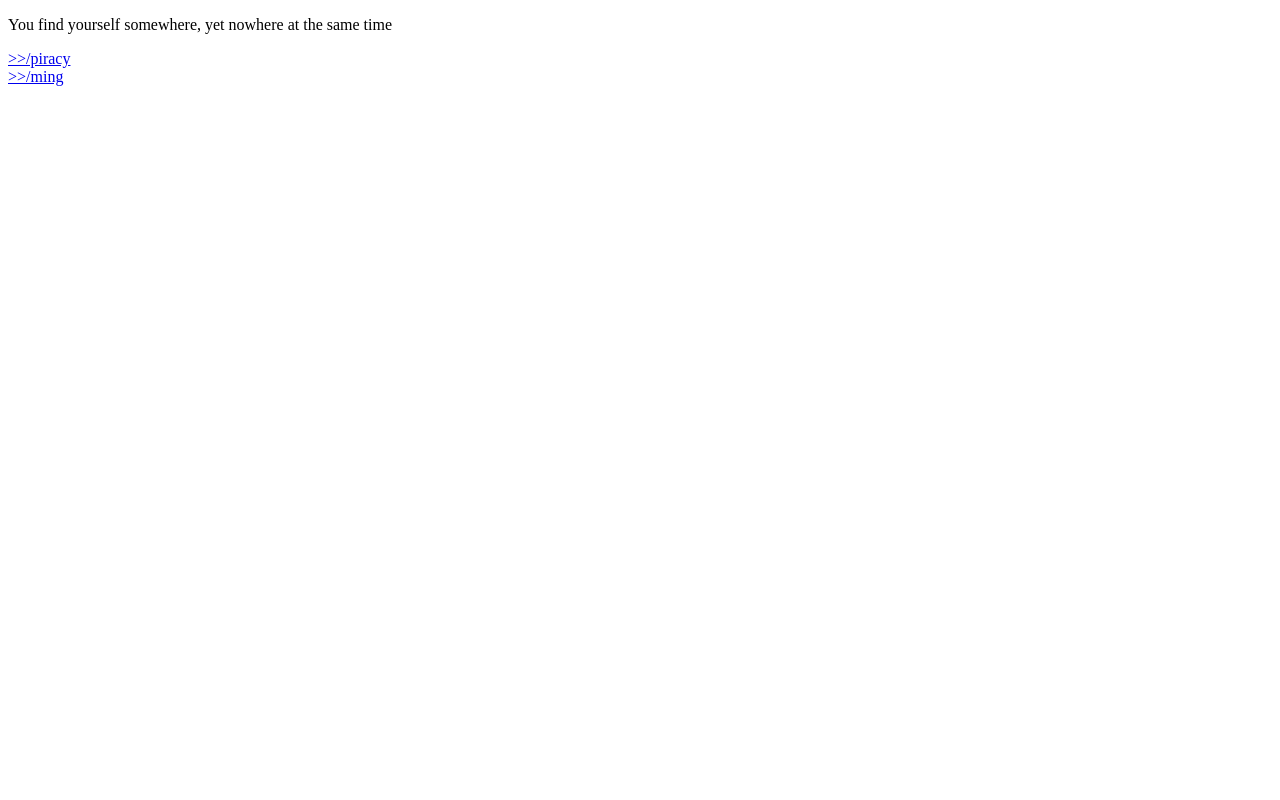
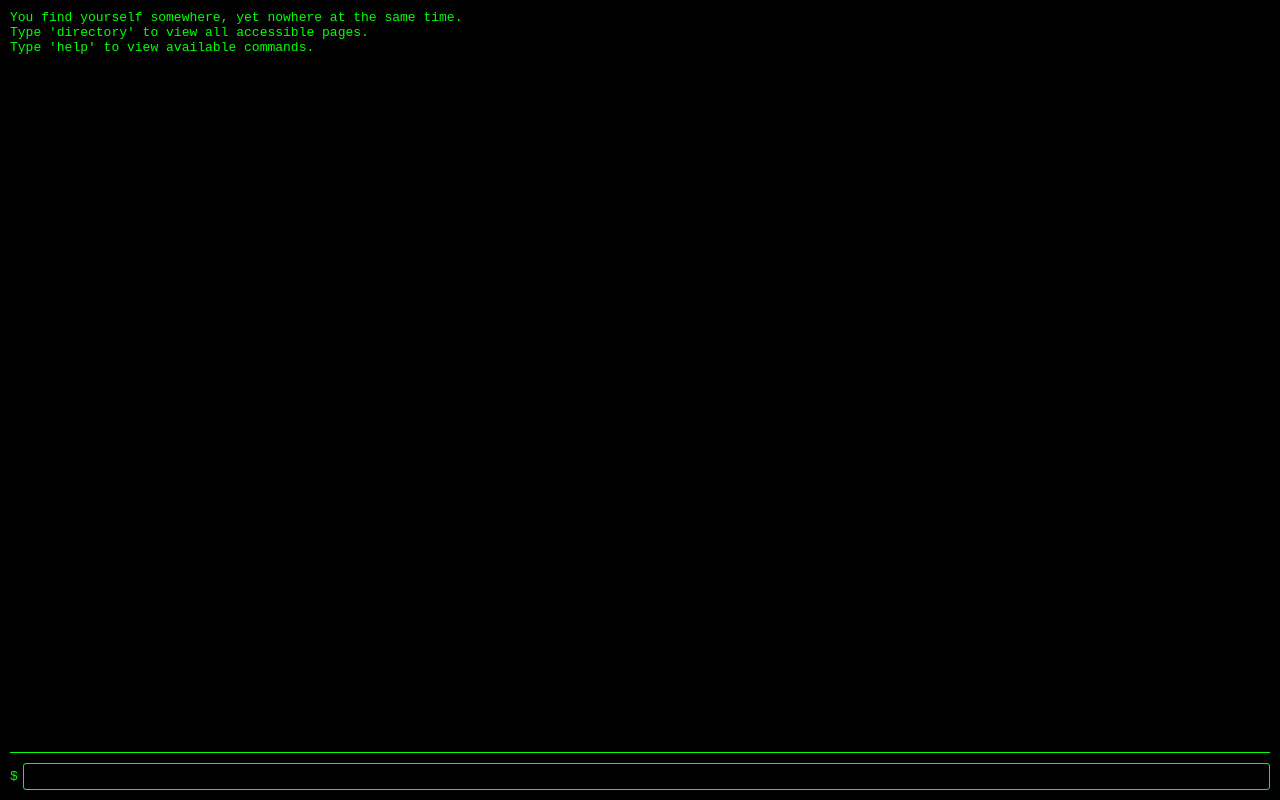
Before and after one commit to Sir-Whiteboard/macroprogr.am, a plain HTML site: page index.html in a window 1280 px wide. Drawn offline with Linux system fonts and the light colour scheme.

Commit message:
Updating homepage

```diff
--- a/index.html
+++ b/index.html
@@ -5,12 +5,18 @@
     <meta charset="UTF-8">
     <meta name="viewport" content="width=device-width, initial-scale=1.0">
     <title>MACROPROGR.AM</title>
+    <link rel="stylesheet" href="/resources/homepage/styles.css">
 </head>
 
 <body>
-    <p>You find yourself somewhere, yet nowhere at the same time</p>
-    <a href="/piracy.html">>>/piracy</a><br>
-    <a href="/ming.html">>>/ming</a>
+    <div class="terminal">
+        <div id="output" class="output"></div>
+        <div class="input-line">
+            <span class="prompt">$</span>
+            <input type="text" id="commandInput" class="input" autofocus>
+        </div>
+    </div>
+    <script src="/resources/homepage/script.js"></script>
 </body>
 
 </html>
--- /dev/null
+++ b/resources/homepage/script.js
@@ -0,0 +1,35 @@
+document.addEventListener('DOMContentLoaded', () => {
+    const commandInput = document.getElementById('commandInput');
+    const outputDiv = document.getElementById('output');
+
+    const commands = {
+        help: 'Available commands: help, directory, hello, date, clear',
+        hello: 'Hello, world!',
+        date: new Date().toString(),
+        directory: '<a href="/piracy.html">/piracy</a>\n<a href="/ming.html">/ming</a>',
+        clear: ''
+    };
+
+    const welcomeMessage = `You find yourself somewhere, yet nowhere at the same time.\nType 'directory' to view all accessible pages.\nType 'help' to view available commands.\n`;
+
+    // Display welcome message
+    outputDiv.innerHTML += `${welcomeMessage}\n`;
+
+    commandInput.addEventListener('keydown', (event) => {
+        if (event.key === 'Enter') {
+            const command = commandInput.value.trim();
+            if (command in commands) {
+                if (command === 'clear') {
+                    outputDiv.innerHTML = '';
+                    outputDiv.innerHTML += `${welcomeMessage}\n`;
+                } else {
+                    outputDiv.innerHTML += `$ ${command}\n${commands[command]}\n\n`;
+                }
+            } else {
+                outputDiv.innerHTML += `$ ${command}\nCommand not found. Type 'help' for a list of commands.\n\n`;
+            }
+            commandInput.value = '';
+            outputDiv.scrollTop = outputDiv.scrollHeight;
+        }
+    });
+});
--- /dev/null
+++ b/resources/homepage/styles.css
@@ -0,0 +1,51 @@
+body {
+    background-color: #000;
+    color: #00ff00;
+    font-family: monospace;
+    margin: 0;
+    padding: 0;
+    display: flex;
+    flex-direction: column;
+    height: 100vh;
+    box-sizing: border-box;
+}
+
+.terminal {
+    display: flex;
+    flex-direction: column;
+    flex-grow: 1;
+    justify-content: flex-end;
+    padding: 10px;
+    box-sizing: border-box;
+}
+
+.output {
+    white-space: pre-wrap;
+    word-wrap: break-word;
+    overflow-y: auto;
+    flex-grow: 1;
+    margin-bottom: 10px;
+}
+
+.input-line {
+    display: flex;
+    align-items: center;
+    border-top: 1px solid #00ff00; /* Add a border to separate the input line from the output */
+    padding-top: 10px;
+}
+
+.prompt {
+    margin-right: 5px;
+}
+
+.input {
+    background: none;
+    border: none;
+    color: #00ff00;
+    outline: none;
+    width: 100%;
+    padding: 5px;
+    box-sizing: border-box;
+    border: 1px solid #00ff00; /* Add an outline to the input box */
+    border-radius: 3px; /* Add a border radius for rounded corners */
+}
```
